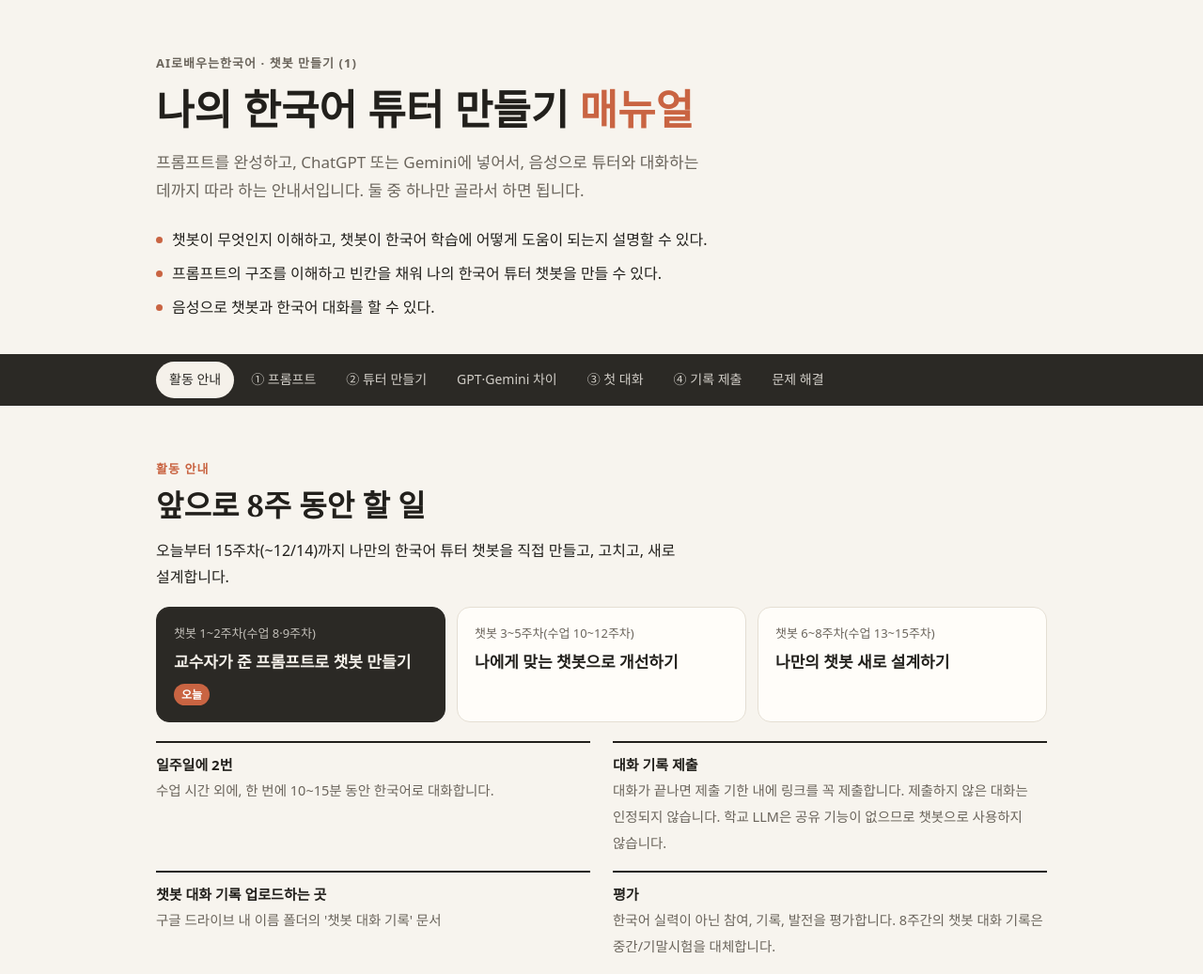
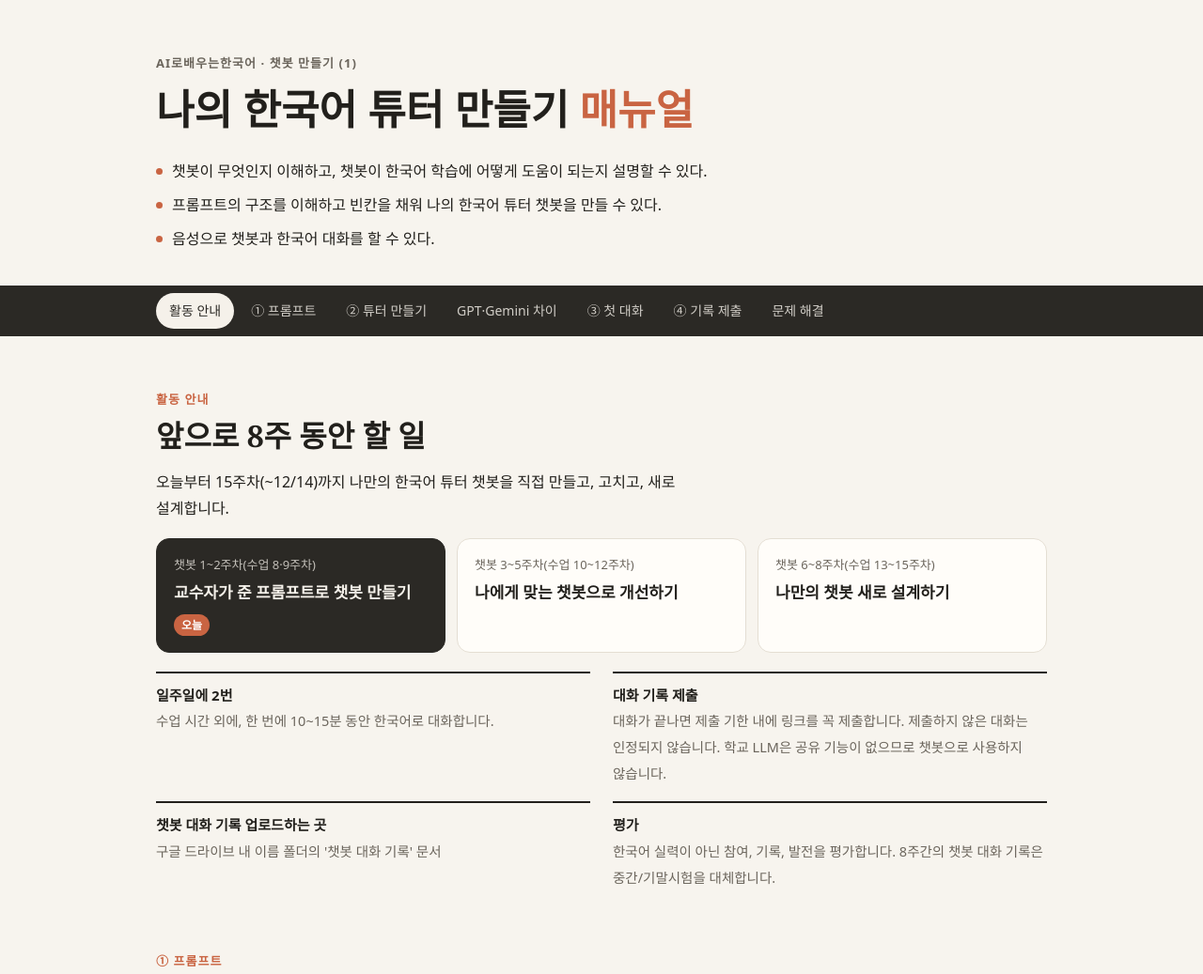
Before and after one commit to jungmkmk99/Korean-with-AI-2026, a plain HTML site: page chatbot-1/index.html in a window 1280 px wide. Shown: the top 1037 px of the page at 94% size. Drawn offline with Linux system fonts and the light colour scheme; a web font is replaced by a local one.

Commit message:
챗봇 만들기 (1) 매뉴얼: 상단 소개 문장 삭제
Co-Authored-By: Claude Opus 5.5 <noreply@anthropic.com>

```diff
--- a/chatbot-1/index.html
+++ b/chatbot-1/index.html
@@ -163,7 +163,6 @@ footer{padding-block:48px 64px;color:var(--muted);font-size:13.5px}
   <div class="wrap">
     <div class="kicker">AI로배우는한국어 · 챗봇 만들기 (1)</div>
     <h1>나의 한국어 튜터 만들기 <em>매뉴얼</em></h1>
-    <p class="lede">프롬프트를 완성하고, ChatGPT 또는 Gemini에 넣어서, 음성으로 튜터와 대화하는 데까지 따라 하는 안내서입니다. 둘 중 하나만 골라서 하면 됩니다.</p>
     <ul class="goals">
       <li>챗봇이 무엇인지 이해하고, 챗봇이 한국어 학습에 어떻게 도움이 되는지 설명할 수 있다.</li>
       <li>프롬프트의 구조를 이해하고 빈칸을 채워 나의 한국어 튜터 챗봇을 만들 수 있다.</li>
```
